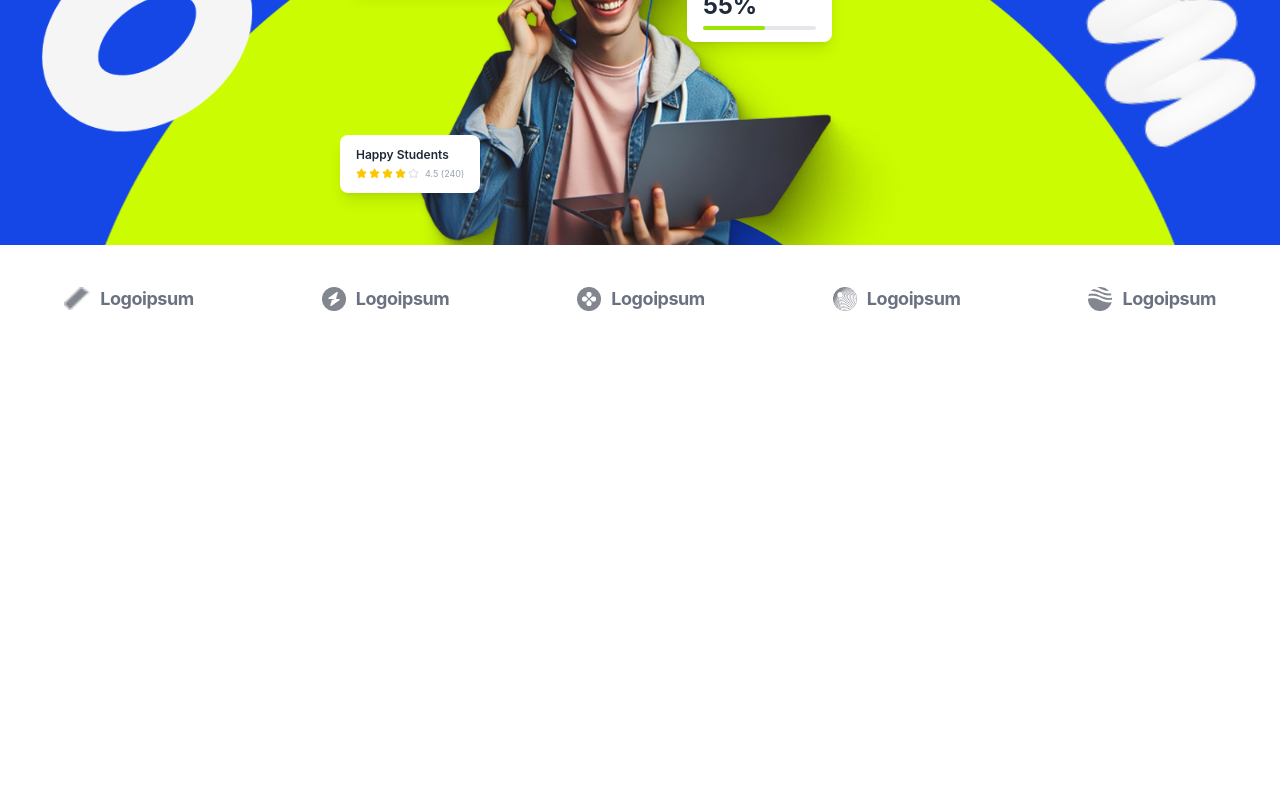
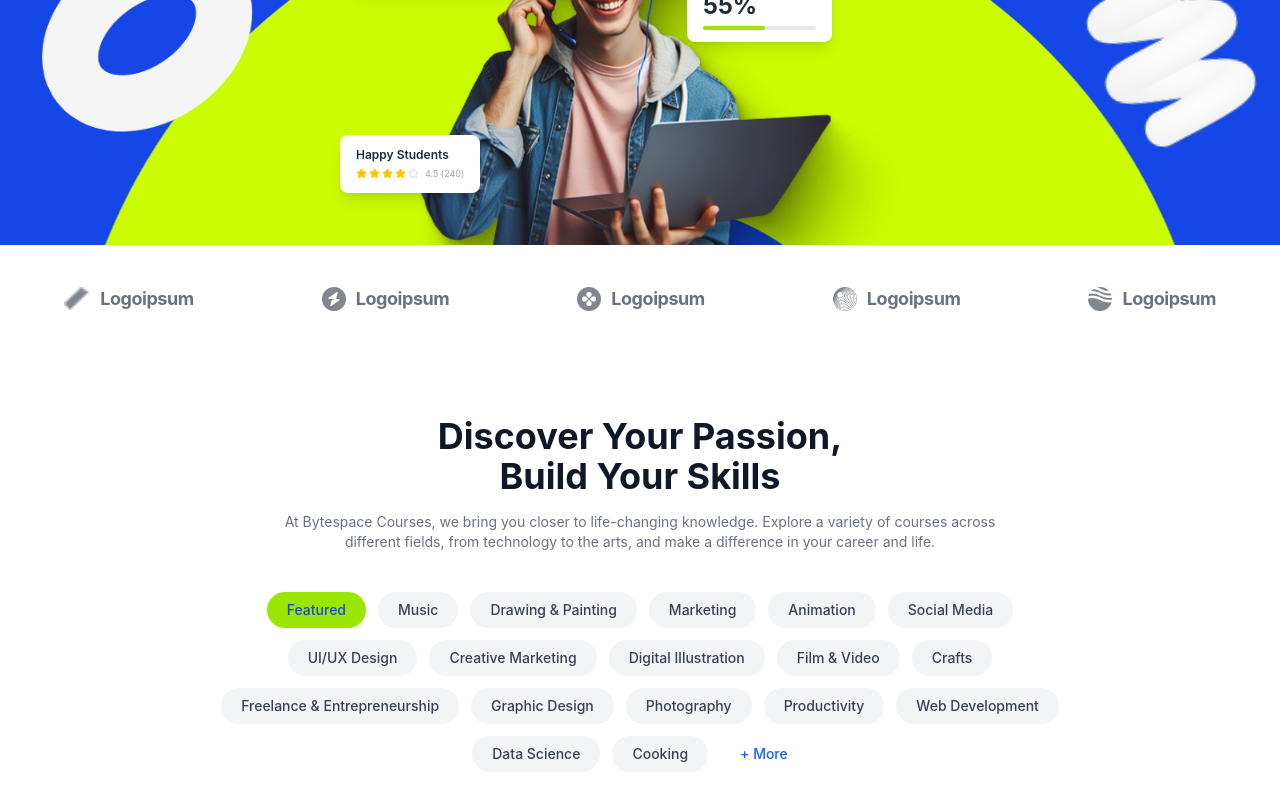
Before and after one commit to khairozzaman91/bytespace-assessment, a React (Vite) app: page / in a window 1280 px wide. Shown: the part 683-1483 px from the top of the page. Before the commit the page ends 1035 px from the top, so only its background shows below. Built offline with nearby package versions, Linux system fonts and the light colour scheme.

Commit message:
feat: add category section

```diff
--- a/src/App.jsx
+++ b/src/App.jsx
@@ -1,6 +1,7 @@
 import Navbar from "./components/Navbar";
 import Hero from "./components/Hero";
 import Brands from "./components/Partners";
+import CategorySection from "./components/CategorySection";
 
 function App() {
   return (
@@ -8,7 +9,7 @@ function App() {
       <Navbar />
       <Hero />
       <Brands />
-
+      <CategorySection />
     </>
   );
 }
--- /dev/null
+++ b/src/components/CategorySection.jsx
@@ -0,0 +1,68 @@
+import { useState } from "react";
+
+const categories = [
+  "Featured",
+  "Music",
+  "Drawing & Painting",
+  "Marketing",
+  "Animation",
+  "Social Media",
+  "UI/UX Design",
+  "Creative Marketing",
+  "Digital Illustration",
+  "Film & Video",
+  "Crafts",
+  "Freelance & Entrepreneurship",
+  "Graphic Design",
+  "Photography",
+  "Productivity",
+  "Web Development",
+  "Data Science",
+  "Cooking",
+];
+
+export default function CategorySection() {
+  const [activeCategory, setActiveCategory] = useState("Featured");
+
+  return (
+    <section className="py-16 bg-white text-center">
+      <div className="max-w-3xl mx-auto px-6">
+        <h2 className="text-3xl md:text-4xl font-bold text-gray-900">
+          Discover Your Passion,
+          <br />
+          Build Your Skills
+        </h2>
+        <p className="mt-4 text-gray-500 text-sm">
+          At Bytespace Courses, we bring you closer to life-changing
+          knowledge. Explore a variety of courses across different fields,
+          from technology to the arts, and make a difference in your career
+          and life.
+        </p>
+      </div>
+
+      <div className="mt-10 flex flex-wrap justify-center gap-3 max-w-4xl mx-auto px-6">
+        {categories.map((category) => (
+          <button
+            key={category}
+            type="button"
+            onClick={() => setActiveCategory(category)}
+            className={`px-5 py-2 rounded-full text-sm font-medium transition ${
+              activeCategory === category
+                ? "bg-lime-400 text-blue-700"
+                : "bg-gray-100 text-gray-700 hover:bg-gray-200"
+            }`}
+          >
+            {category}
+          </button>
+        ))}
+
+        <button
+          type="button"
+          className="px-5 py-2 text-sm font-medium text-blue-600 hover:underline"
+        >
+          + More
+        </button>
+      </div>
+    </section>
+  );
+}
```
